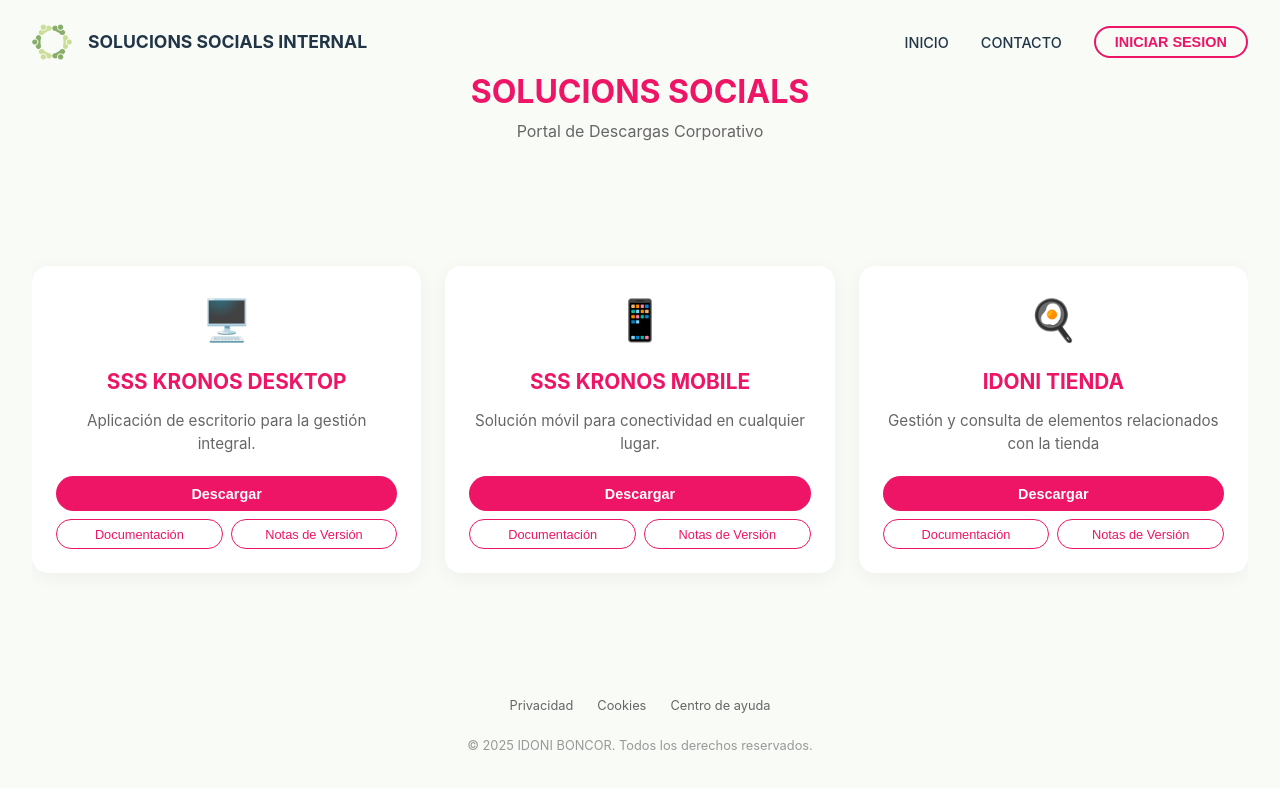
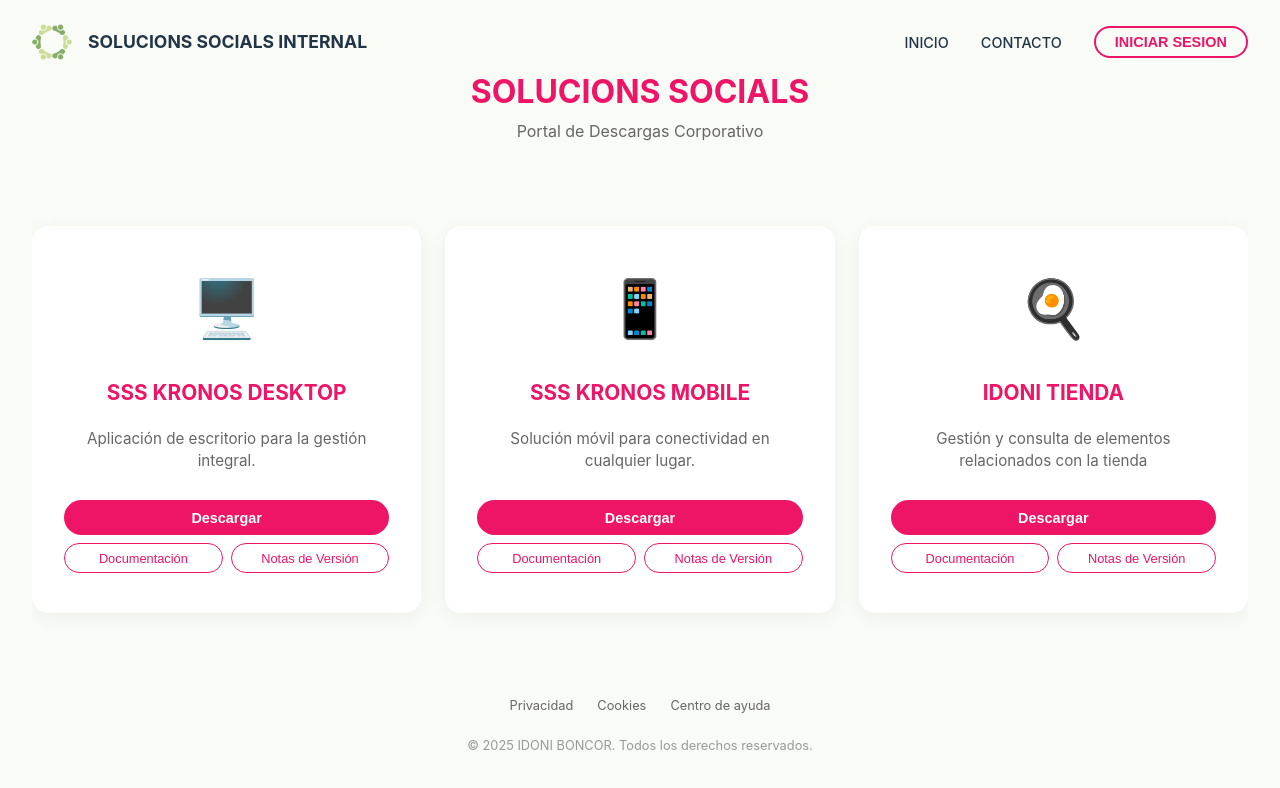
Before and after one commit to Solucions-Socials-Sostenibles-DEV/Solucions-Socials-Sostenibles-DevWebsite, a React (Vite) app: page / in a window 1280 px wide. Shown: the top 788 px of the page. Built offline with nearby package versions, Linux system fonts and the light colour scheme.

Commit message:
FEAT: Aplicado sizing mejorado en pantallas grandes

```diff
--- a/src/App.css
+++ b/src/App.css
@@ -138,13 +138,15 @@
 .app-card {
   background: white;
   border-radius: 16px;
-  padding: 1.5rem;
+  padding: 2.5rem 2rem;
+  /* Increased vertical padding significantly */
   box-shadow: 0 4px 20px rgba(0, 0, 0, 0.05);
   transition: transform 0.2s, box-shadow 0.2s;
   display: flex;
   flex-direction: column;
   align-items: center;
-  gap: 0.8rem;
+  gap: 1.2rem;
+  /* Increased gap */
   flex: 1;
   /* Distribute width evenly */
   max-width: 350px;
@@ -159,8 +161,9 @@
 }
 
 .app-icon {
-  font-size: 2.5rem;
-  margin-bottom: 0.2rem;
+  font-size: 3.5rem;
+  /* Larger icon */
+  margin-bottom: 0.5rem;
 }
 
 .app-card h2 {
@@ -380,12 +383,15 @@
 
   .app-card {
     padding: 1.5rem;
+    /* Reset to standard padding on mobile */
     width: 100%;
     /* Fix width */
     box-sizing: border-box;
     /* Prevent padding form increasing width */
     display: flex;
     flex-direction: column;
+    gap: 1rem;
+    /* Reset gap */
   }
 
   /* Buttons Layout */
```
